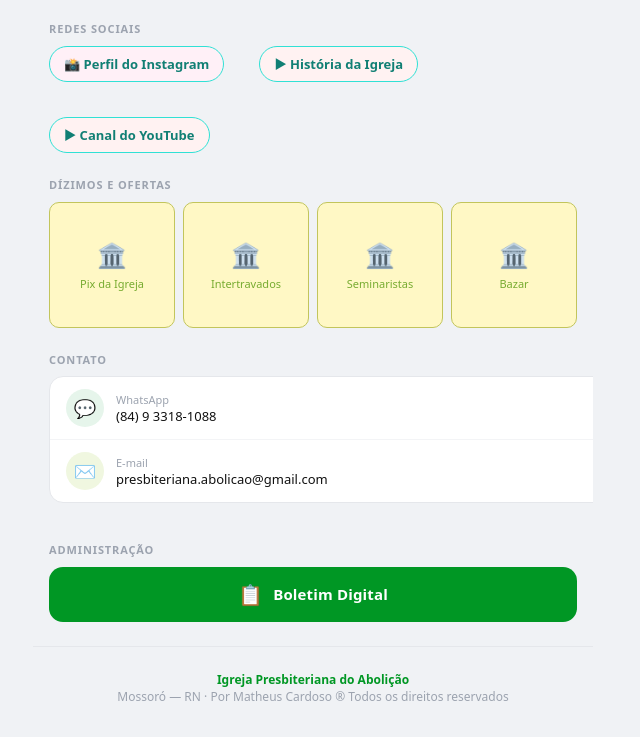
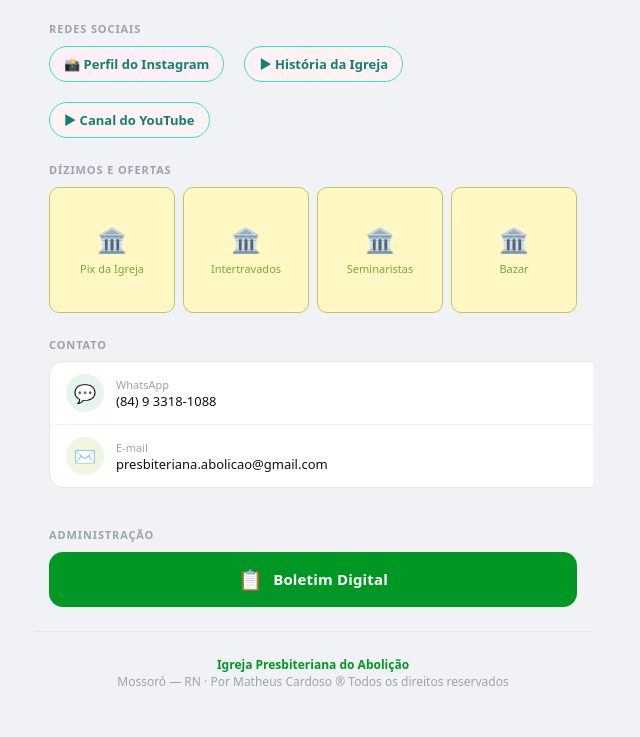
Before and after one commit to mfandrade78/portal-ipab, a plain HTML site: page index.html in a window 1280 px wide. Shown: the part 915-1652 px from the top of the page, without its empty margins (327-967 px from the left). Drawn offline with Linux system fonts and the light colour scheme.

Commit message:
Update 12

```diff
--- a/style.css
+++ b/style.css
@@ -153,7 +153,7 @@ body {
   /* ── redes sociais ── */
   .social-row {
     display: flex;
-    gap: 35px;
+    gap: 20px;
     padding: 0 1rem;
     flex-wrap: wrap;
   }
```
